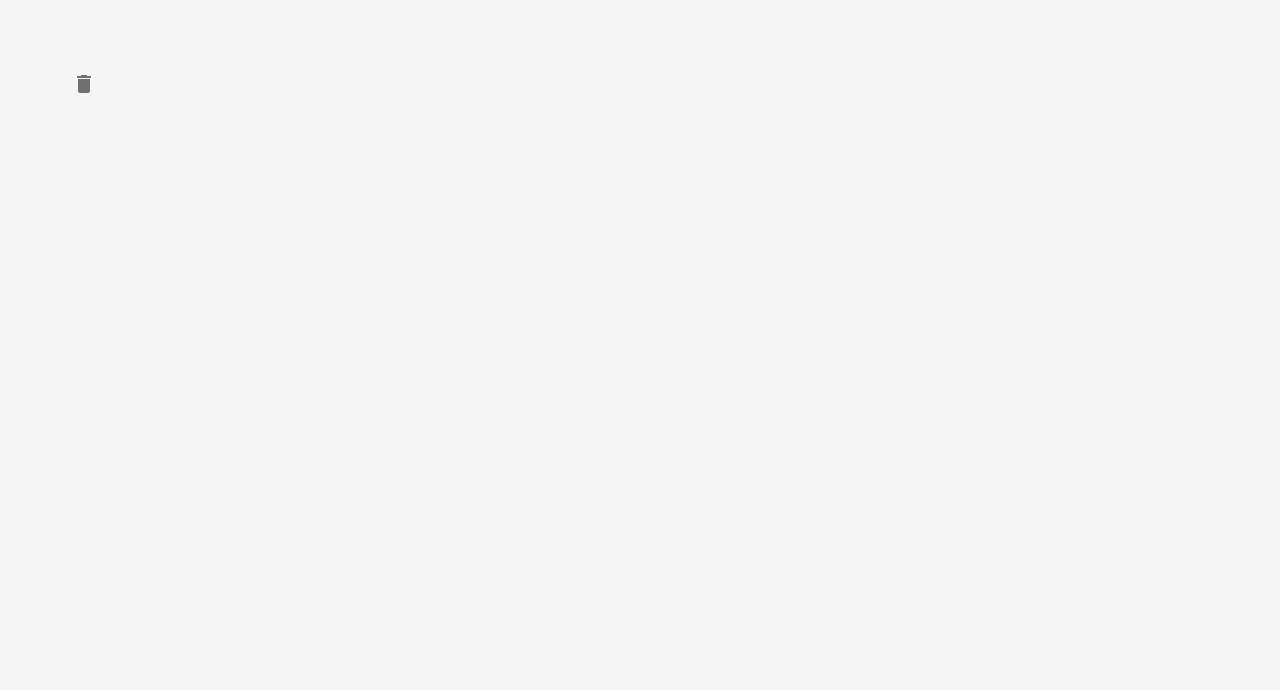
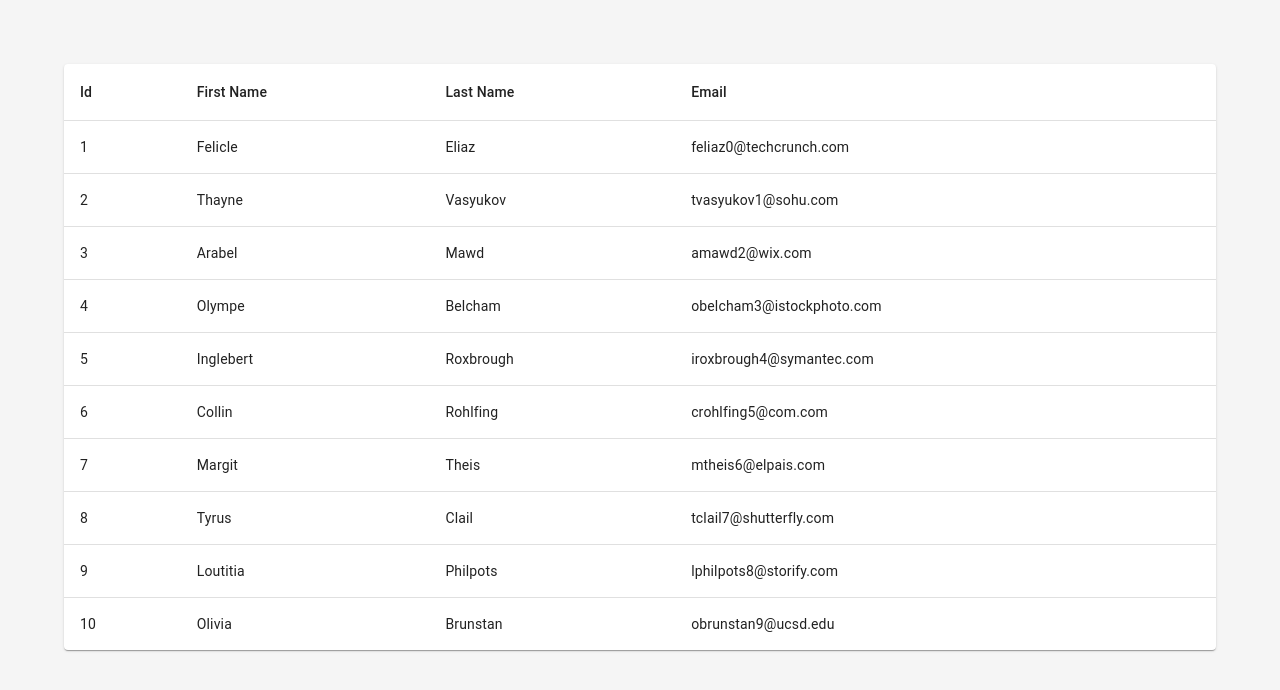
Before and after one commit to andriy-sachok/testing-mui-materials, a React (Create React App) app: page / in a window 1280 px wide. Shown: the top 690 px of the page. Built offline with nearby package versions, Linux system fonts and the light colour scheme.

Commit message:
added <MuiTable />

```diff
--- a/src/App.jsx
+++ b/src/App.jsx
@@ -20,9 +20,10 @@ import React, { memo } from 'react';
 // import MuiBadge from './components/data display/MuiBadge';
 // import MuiList from './components/data display/MuiList';
 // import MuiChip from './components/data display/MuiChip';
+// import MuiTooltip from './components/data display/MuiTooltip';
 
 import './App.css';
-import MuiTooltip from './components/data display/MuiTooltip';
+import MuiTable from './components/data display/MuiTable';
 
 const App = () => {
   return (
@@ -47,7 +48,8 @@ const App = () => {
       {/* <MuiBadge /> */}
       {/* <MuiList /> */}
       {/* <MuiChip /> */}
-      <MuiTooltip />
+      {/* <MuiTooltip /> */}
+      <MuiTable />
     </div>
   );
 };
--- /dev/null
+++ b/src/components/data display/MuiTable.jsx
@@ -0,0 +1,123 @@
+import {
+  Paper,
+  Table,
+  TableHead,
+  TableCell,
+  TableRow,
+  TableBody,
+  TableContainer,
+} from '@mui/material';
+
+const MuiTable = () => {
+  return (
+    <TableContainer component={Paper}>
+      <Table aria-label="simple table">
+        <TableHead>
+          <TableRow>
+            <TableCell>Id</TableCell>
+            <TableCell>First Name</TableCell>
+            <TableCell>Last Name</TableCell>
+            <TableCell>Email</TableCell>
+          </TableRow>
+        </TableHead>
+        <TableBody>
+          {DUMMY_TABLE_DATA.map((row) => (
+            <TableRow
+              key={row.id}
+              sx={{ '&:last-child td, &:last-child th': { border: '0px' } }}
+            >
+              <TableCell>{row.id}</TableCell>
+              <TableCell>{row.first_name}</TableCell>
+              <TableCell>{row.last_name}</TableCell>
+              <TableCell>{row.email}</TableCell>
+            </TableRow>
+          ))}
+        </TableBody>
+      </Table>
+    </TableContainer>
+  );
+};
+export default MuiTable;
+
+const DUMMY_TABLE_DATA = [
+  {
+    id: 1,
+    first_name: 'Felicle',
+    last_name: 'Eliaz',
+    email: 'feliaz0@techcrunch.com',
+    gender: 'Genderfluid',
+    ip_address: '137.186.143.150',
+  },
+  {
+    id: 2,
+    first_name: 'Thayne',
+    last_name: 'Vasyukov',
+    email: 'tvasyukov1@sohu.com',
+    gender: 'Male',
+    ip_address: '156.136.14.187',
+  },
+  {
+    id: 3,
+    first_name: 'Arabel',
+    last_name: 'Mawd',
+    email: 'amawd2@wix.com',
+    gender: 'Female',
+    ip_address: '50.32.197.121',
+  },
+  {
+    id: 4,
+    first_name: 'Olympe',
+    last_name: 'Belcham',
+    email: 'obelcham3@istockphoto.com',
+    gender: 'Female',
+    ip_address: '86.222.233.160',
+  },
+  {
+    id: 5,
+    first_name: 'Inglebert',
+    last_name: 'Roxbrough',
+    email: 'iroxbrough4@symantec.com',
+    gender: 'Agender',
+    ip_address: '24.23.5.242',
+  },
+  {
+    id: 6,
+    first_name: 'Collin',
+    last_name: 'Rohlfing',
+    email: 'crohlfing5@com.com',
+    gender: 'Male',
+    ip_address: '93.35.229.78',
+  },
+  {
+    id: 7,
+    first_name: 'Margit',
+    last_name: 'Theis',
+    email: 'mtheis6@elpais.com',
+    gender: 'Female',
+    ip_address: '225.111.152.102',
+  },
+  {
+    id: 8,
+    first_name: 'Tyrus',
+    last_name: 'Clail',
+    email: 'tclail7@shutterfly.com',
+    gender: 'Male',
+    ip_address: '178.239.104.16',
+  },
+  {
+    id: 9,
+    first_name: 'Loutitia',
+    last_name: 'Philpots',
+    email: 'lphilpots8@storify.com',
+    gender: 'Female',
+    ip_address: '199.44.225.109',
+  },
+  {
+    id: 10,
+    first_name: 'Olivia',
+    last_name: 'Brunstan',
+    email: 'obrunstan9@ucsd.edu',
+    gender: 'Female',
+    ip_address: '2.168.41.85',
+  },
+];
```
